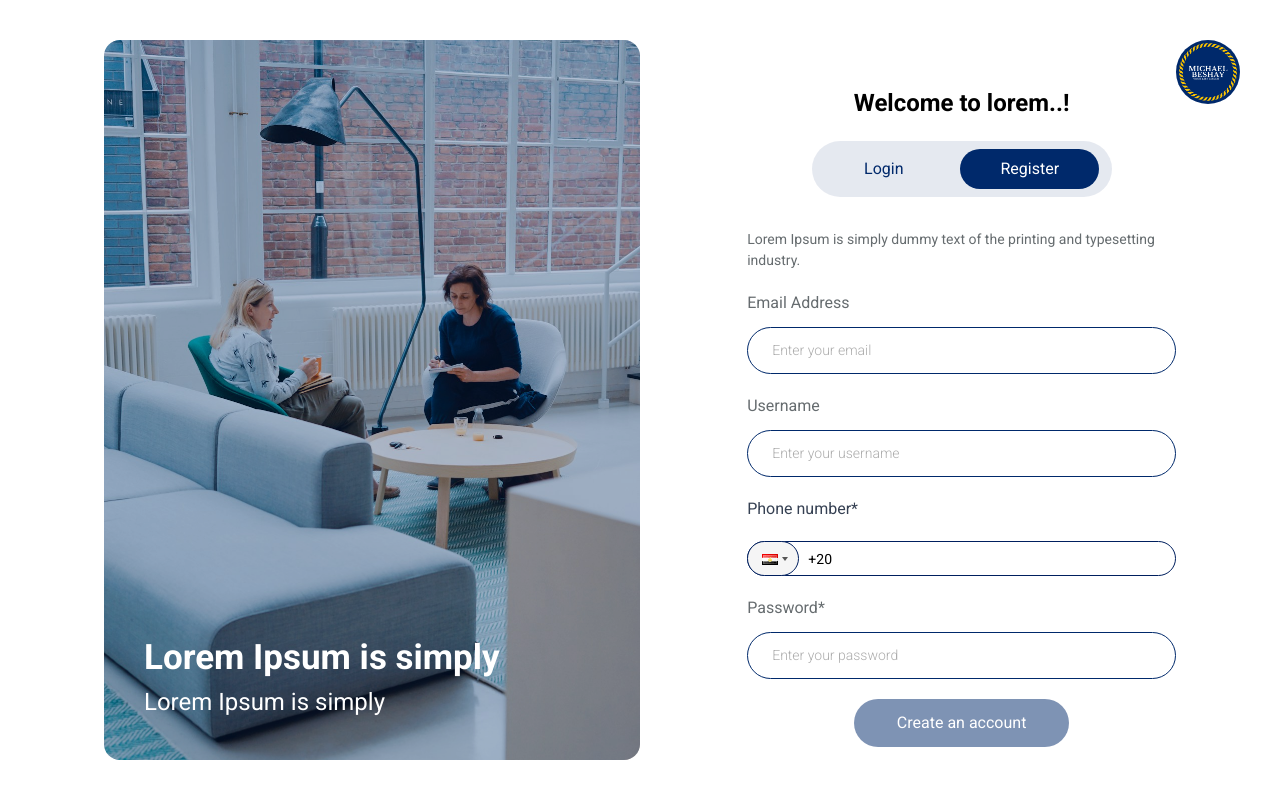
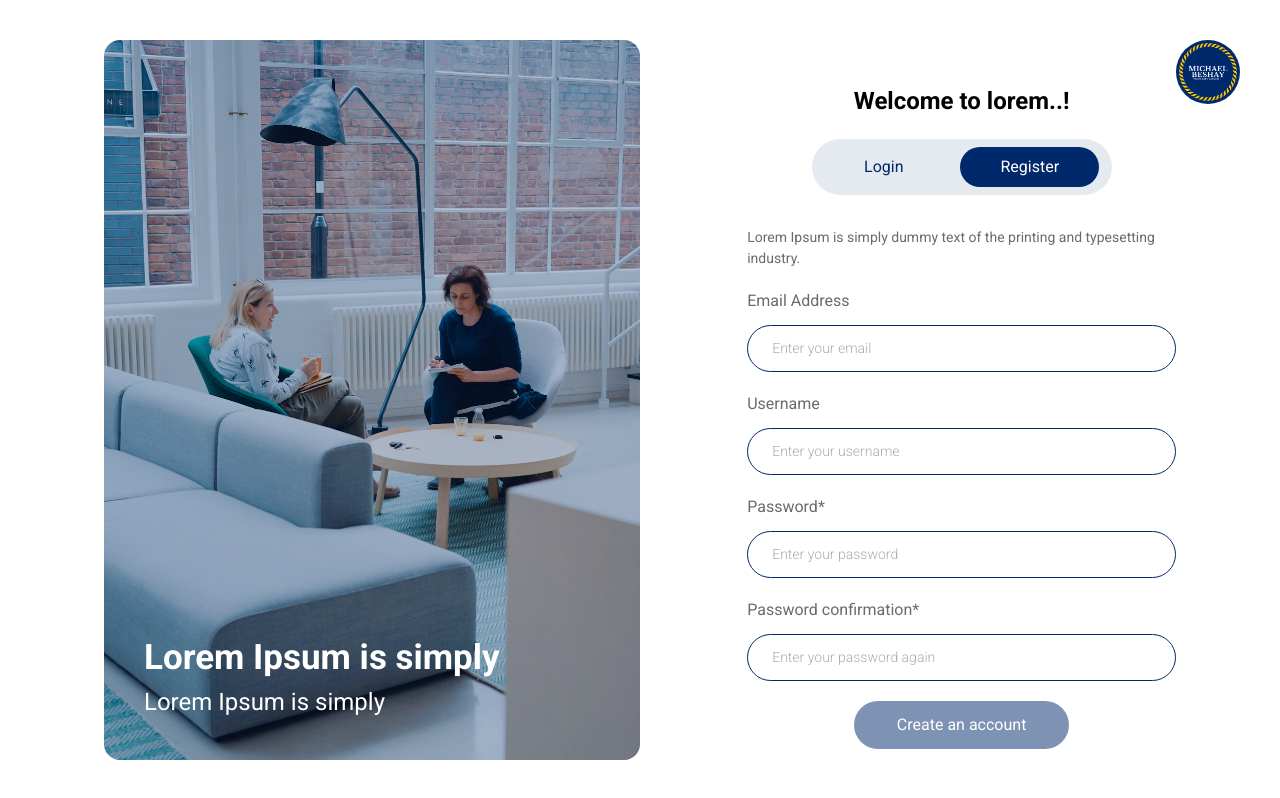
Before and after one commit to mo-kamal123/Micheal-Beshay-Project, a React (Vite) app: page /auth/register in a window 1280 px wide. Built offline with nearby package versions, Linux system fonts and the light colour scheme.

Commit message:
implement register api logic

```diff
--- a/src/componants/sections/auth/register.jsx
+++ b/src/componants/sections/auth/register.jsx
@@ -1,196 +1,139 @@
-import React, { useState } from 'react';
-import PhoneInput from 'react-phone-input-2';
-import { useDispatch } from 'react-redux';
-import { useNavigate } from 'react-router-dom';
-import { login } from '../../../store/auth-slice/auth-slice';
-import { useRegister } from '../../../hooks/auth-hooks/useRegisterQuery';
-import { isPending } from '@reduxjs/toolkit';
-
-/**
- * Register Component
- * Handles user input validation, form submission, and navigation to dashboard upon successful registration.
- **/
+import React, { useState } from "react";
+import { useDispatch } from "react-redux";
+import { useNavigate } from "react-router-dom";
+import { login } from "../../../store/auth-slice/auth-slice";
+import { useRegister } from "../../../hooks/auth-hooks/useRegister";
 
 function Register() {
   const navigate = useNavigate();
   const dispatch = useDispatch();
 
-  /* Registration form state   */
   const [registerData, setRegisterData] = useState({
-    email: '',
-    username: '',
-    phone: '',
-    password: '',
+    email: "",
+    password: "",
+    password_confirmation: "",
+    full_name: "",
   });
 
-  /* Button disabled state - prevents submission when form is incomplete   */
-  const [disabled, setDisables] = useState(true);
+  const [isDisabled, setIsDisabled] = useState(true);
 
-  const { mutate, isPending, isError, isSuccess } = useRegister();
+  const { mutate, data, isPending, isSuccess, isError, error } = useRegister();
 
-  /**
-   * Handles input changes and performs real-time validation
-   *
-   * Updates the form state and enables/disables the submit button based on
-   * whether all required fields are filled.
-   *
-   * @param {string} key - The field name to update ('email', 'username', 'phone', 'password')
-   * @param {Event|string} e - The event object from input change or direct value for phone
-   *
-   * @example
-   * // For regular inputs
-   * handleChange('email', event)
-   *
-   * // For phone input (PhoneInput passes value directly)
-   * handleChange('phone', '+201234567890')
-   */
+  /** Handle input changes and validate form fields */
   const handleChange = (key, e) => {
-    // Extract value from event object or use direct value (for PhoneInput)
-    const value = e.target?.value || e;
-    const newRegisterData = { ...registerData, [key]: value };
-    setRegisterData(newRegisterData);
+    const value = e.target.value;
+    const updatedData = { ...registerData, [key]: value };
+    setRegisterData(updatedData);
 
-    // Validate all required fields are filled
-    if (
-      newRegisterData.username &&
-      newRegisterData.password &&
-      newRegisterData.phone &&
-      newRegisterData.email
-    ) {
-      setDisables(false);
-    } else {
-      setDisables(true);
-      console.log('full'); // TODO: Remove debug log
-    }
+    // Enable button only if all fields are filled
+    const allFieldsFilled =
+      updatedData.full_name &&
+      updatedData.email &&
+      updatedData.password &&
+      updatedData.password_confirmation;
+
+    setIsDisabled(!allFieldsFilled);
   };
 
-  /**
-   * Handles form submission and user registration
-   *
-   * Validates form data, dispatches login action to Redux store,
-   * and navigates to the dashboard upon successful registration.
-   *
-   * @param {Event} e - The form submission event
-   *
-   * @todo Implement actual API call for user registration
-   * @todo Add error handling for failed registration attempts
-   * @todo Add loading state during registration process
-   */
-  const handleRegister = e => {
+  /** Handle form submission */
+  const handleRegister = (e) => {
     e.preventDefault();
-    console.log('full'); // TODO: Remove debug log
+    if (isDisabled) return; // Prevent submission if form invalid
 
-    // Final validation before submission
-    if (
-      registerData.username &&
-      registerData.password &&
-      registerData.phone &&
-      registerData.email
-    ) {
-      console.log(registerData); // TODO: Remove debug log and comment when real api is ready
-      // mutate(registerData)
-      // TODO: Replace with actual registration API call
-      // Currently just dispatches login action as placeholder
-      dispatch(login());
-      navigate('/');
+    mutate(registerData, {
+      onSuccess: (response) => {
+        console.log(response);
+        if (response.status === 'verification_required') {
+          // dispatch(login());
+          navigate(`/auth/verify?email=${registerData?.email}`); // ✅ Navigate only if success = true
         }
-    if (isSuccess) {
-      // dispatch(login());
-      // navigate('/');
-    }
+      },
+    });
   };
 
   return (
     <div className="flex flex-col gap-5">
       {/* Form Description */}
       <p className="text-[#666C6F] text-[14px]">
-        Lorem Ipsum is simply dummy text of the printing and typesetting industry.
+        Lorem Ipsum is simply dummy text of the printing and typesetting
+        industry.
       </p>
 
       {/* Registration Form */}
       <form onSubmit={handleRegister} className="flex flex-col gap-5">
-        {/* Email Input Field */}
-        <div className="flex flex-col gap-3">
-          <label className="text-[#666C6F]" htmlFor="email">
-            Email Address
-          </label>
-          <input
-            required
-            onChange={e => handleChange('email', e)}
-            className="py-3 px-6 border border-main bg-white rounded-4xl font-light text-[14px] placeholder-[#ACACAC]"
+        {/* Email */}
+        <InputField
+          label="Email Address"
           type="email"
           name="email"
-            id="email"
           placeholder="Enter your email"
+          onChange={(e) => handleChange("email", e)}
         />
-        </div>
 
-        {/* Username Input Field */}
-        <div className="flex flex-col gap-3">
-          <label className="text-[#666C6F]" htmlFor="username">
-            Username
-          </label>
-          <input
-            required
-            onChange={e => handleChange('username', e)}
-            className="py-3 px-6 border border-main bg-white rounded-4xl font-light text-[14px] placeholder-[#ACACAC]"
+        {/* Username */}
+        <InputField
+          label="Username"
           type="text"
           name="username"
-            id="username"
           placeholder="Enter your username"
+          onChange={(e) => handleChange("full_name", e)}
         />
-        </div>
 
-        {/* Phone Number Input Field */}
-        <div className="flex flex-col gap-3">
-          <label className="block text-gray-700 mb-2" htmlFor="phone">
-            Phone number*
-          </label>
-          <PhoneInput
-            inputProps={{ id: 'phone' }}
-            country={'eg'} // Default to Egypt
-            value={registerData?.phone || ''}
-            onChange={phone => handleChange('phone', phone)}
-            inputStyle={{
-              width: '100%',
-              borderRadius: '30px',
-              border: '1px solid #001f5e', // Custom border color (main theme)
-              padding: '0 60px',
-            }}
-            buttonStyle={{
-              border: '1px solid #001f5e',
-              borderRadius: '30px',
-              padding: '6px',
-            }}
-          />
-        </div>
-
-        {/* Password Input Field */}
-        <div className="flex flex-col gap-3">
-          <label className="text-[#666C6F]" htmlFor="password">
-            Password*
-          </label>
-          <input
-            required
-            onChange={e => handleChange('password', e)}
-            className="py-3 px-6 border border-main bg-white rounded-4xl font-light text-[14px] placeholder-[#ACACAC]"
+        {/* Password */}
+        <InputField
+          label="Password*"
           type="password"
           name="password"
-            id="password"
           placeholder="Enter your password"
+          onChange={(e) => handleChange("password", e)}
         />
+
+        {/* Password Confirmation */}
+        <InputField
+          label="Password confirmation*"
+          type="password"
+          name="password_confirmation"
+          placeholder="Enter your password again"
+          onChange={(e) => handleChange("password_confirmation", e)}
+        />
+
+        {/* Show API Error or Info */}
+        {isSuccess && data && !data.success && (
+          <div className="text-red-500 text-sm">{data.message}</div>
+        )}
+        {isError && (
+          <div className="text-red-500 text-sm">
+            {error?.message || "Something went wrong"}
           </div>
-        {isError && <div className="text-red-500">register failed. Please try again.</div>}
+        )}
+
         {/* Submit Button */}
         <button
-          disabled={disabled || isPending}
-          className={`${isPending ? 'bg-main/50' : 'bg-main'} w-1/2 m-auto text-white py-3 rounded-4xl disabled:opacity-50 disabled:cursor-not-allowed`}
+          type="submit"
+          disabled={isDisabled || isPending}
+          className={`${
+            isPending ? "bg-main/50" : "bg-main"
+          } w-1/2 m-auto text-white py-3 rounded-4xl disabled:opacity-50 disabled:cursor-not-allowed`}
         >
-          {isPending ? 'sending...' : 'Create an account'}
+          {isPending ? "Sending..." : "Create an account"}
         </button>
       </form>
     </div>
   );
 }
 
+/** Reusable Input Component */
+const InputField = ({ label, ...props }) => (
+  <div className="flex flex-col gap-3">
+    <label className="text-[#666C6F]" htmlFor={props.name}>
+      {label}
+    </label>
+    <input
+      {...props}
+      required
+      className="py-3 px-6 border border-main bg-white rounded-4xl font-light text-[14px] placeholder-[#ACACAC]"
+    />
+  </div>
+);
+
 export default Register;
--- a/src/componants/sections/auth/verfiy.jsx
+++ b/src/componants/sections/auth/verfiy.jsx
@@ -1,14 +1,19 @@
 import { useEffect, useRef, useState } from 'react';
+import { useVerification } from '../../../hooks/auth-hooks/useVerification';
+import { useNavigate, useSearchParams } from 'react-router-dom';
 
 /**
  * The Verify component handles the verification process by allowing users to input a 6-digit code.
  * It includes a countdown timer and input field navigation for a seamless user experience.
  */
 const Verify = () => {
-  const [code, setCode] = useState(new Array(6).fill('')); // State to store the 6-digit code
+  const [code, setCode] = useState(new Array(5).fill('')); // State to store the 6-digit code
   const [timer, setTimer] = useState(59); // Countdown timer state
   const inputsRef = useRef([]); // Ref to manage focus on input fields
-
+  const navigate = useNavigate();
+  const [searchParams] = useSearchParams();
+  const email = searchParams.get('email'); // Get email from URL parameters
+  const { mutate, data, isError, isPending, isSuccess } = useVerification(); // Custom hook for email verification
   /**
    * useEffect hook to start a countdown timer.
    * The timer decreases every 500ms until it reaches 0.
@@ -49,7 +54,23 @@ const Verify = () => {
       inputsRef.current[index - 1]?.focus(); // Move focus to the previous input field
     }
   };
-
+  const handleClickSubmit = () => {
+    mutate(
+      { username: email, code: code.join('') },
+      {
+        onSuccess: data => {
+          if (data.success) {
+            // Handle successful verification, e.g., navigate to another page or show a success message
+            console.log('Verification successful:', data);
+            navigate('/auth'); // Navigate to login page after successful verification
+          } else {
+            // Handle error in verification
+            console.error('Verification failed:', data.message);
+          }
+        },
+      }
+    );
+  };
   return (
     <div className="flex flex-col items-center gap-4 p-4">
       <h2 className="text-2xl font-bold">Verify Code</h2>
@@ -76,8 +97,18 @@ const Verify = () => {
       <p className="text-blue-900 font-medium">
         Resend code 00:{timer < 10 ? `0${timer}` : timer} Second
       </p>
-
-      <button className="bg-main w-1/2 m-auto text-white py-3 rounded-4xl">VERIFY</button>
+      {isSuccess && !data?.success && (
+        <p className="text-red-500">
+          Error: {data?.data.errors.code[0] || 'Verification failed. Please try again.'}
+        </p>
+      )}
+      <button
+        onClick={handleClickSubmit}
+        disabled={isPending}
+        className={`${isPending ? 'bg-main/50' : 'bg-main' } w-1/2 m-auto text-white py-3 rounded-4xl`}
+      >
+        {isPending ?  'Sending...' : 'VERIFY' } {/* Show loading state if pending */}
+      </button>
     </div>
   );
 };
--- a/src/hooks/auth-hooks/useRegisterQuery.js
+++ b/src/hooks/auth-hooks/useRegister.js
@@ -9,7 +9,7 @@ export const useRegister = () => {
     onSuccess: data => {
       // Handle successful registration, e.g., store user data or tokens
       console.log('Registration successful:', data);
-      changeStorage('token', JSON.stringify(data.token));
+      // changeStorage('token', JSON.stringify(data.data.token));
     },
   });
 };
--- /dev/null
+++ b/src/hooks/auth-hooks/useVerification.js
@@ -0,0 +1,14 @@
+import { useMutation } from '@tanstack/react-query';
+import { verfiyEmail } from '../../services/auth-services/verfiy-email';
+
+// Custom hook for email verification using React Query's useMutation
+export const useVerification = () => {
+  return useMutation({
+    mutationFn: verfiyEmail,
+    onSuccess: data => {
+      // Handle successful registration, e.g., store user data or tokens
+      console.log('Registration successful:', data);
+      // changeStorage('token', JSON.stringify(data.data.token));
+    },
+  });
+};
--- a/src/services/auth-services/register-user.js
+++ b/src/services/auth-services/register-user.js
@@ -1,7 +1,8 @@
-import axios from 'axios';
+import { api } from '../axios-global';
+
 export const registerUser = async userData => {
   // Make a POST request to the registration endpoint with user data
-  const response = await axios.post('/auth/register', userData);
+  const response = await api.post('/api/web_clone/register', userData);
 
   // Return the response data containing user information or tokens
   return response.data;
--- /dev/null
+++ b/src/services/auth-services/verfiy-email.js
@@ -0,0 +1,9 @@
+import { api } from "../axios-global"
+
+export const verfiyEmail = async verification => {
+    // Make a POST request to the verification endpoint with the verification data
+    const response = await api.post('/api/web_clone/verification', verification)
+
+    // Return the response data containing verification status or messages
+    return response.data;
+}
--- a/src/services/axios-global.js
+++ b/src/services/axios-global.js
@@ -4,5 +4,6 @@ export const api = axios.create({
   baseURL: 'https://stg.michaelbeshay.com',
   headers: {
     'Content-Type': 'application/json',
+    'x-api-key': 1234, // Ensure you have the API key set in your environment variables
   },
 });
```
Lines whose indentation alone changed are shown as unchanged.
